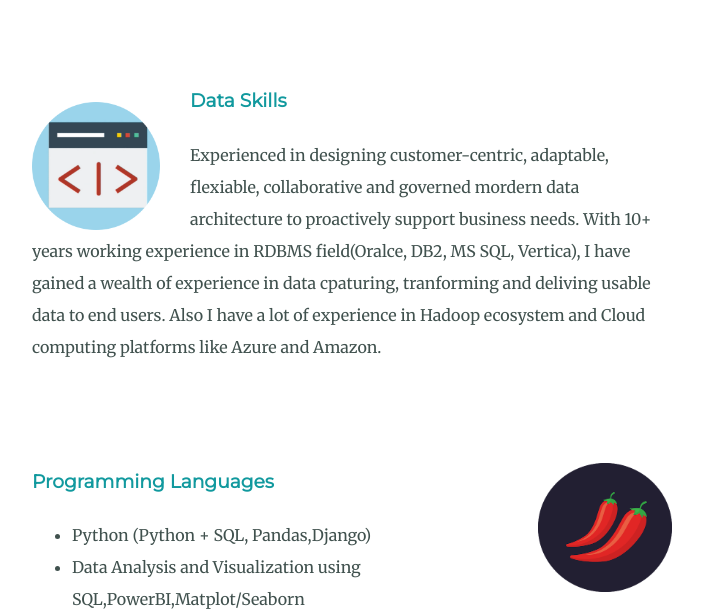
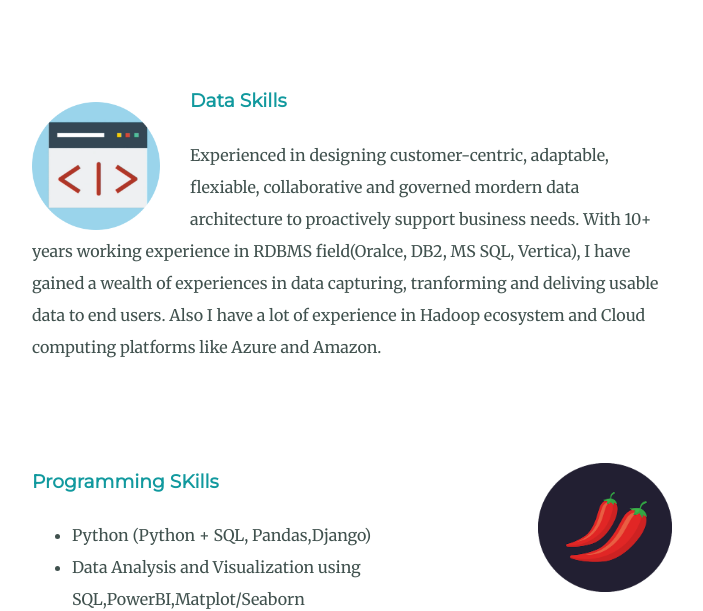
Before and after one commit to MikeLiDataEngineer/CV, a plain HTML site: page index.html in a window 1280 px wide. Shown: the part 1500-2111 px from the top of the page, without its empty margins (288-991 px from the left). Drawn offline with Linux system fonts and the light colour scheme.

Commit message:
Add files via upload
correct typo for word capturing

```diff
--- a/index.html
+++ b/index.html
@@ -34,13 +34,13 @@
       <div class="skill-row">
         <img class="code-img" src="./images/code-img.png" alt="code-img">
         <h3>Data Skills</h3>
-        <p>Experienced in designing customer-centric, adaptable, flexiable, collaborative and governed mordern data architecture to proactively support business needs. With 10+ years working experience in RDBMS field(Oralce, DB2, MS SQL, Vertica), I have gained a wealth of experience in data cpaturing, tranforming and deliving usable data to end users. Also I have a lot of experience in Hadoop ecosystem and Cloud computing platforms like Azure and Amazon.</p>
+        <p>Experienced in designing customer-centric, adaptable, flexiable, collaborative and governed mordern data architecture to proactively support business needs. With 10+ years working experience in RDBMS field(Oralce, DB2, MS SQL, Vertica), I have gained a wealth of experiences in data capturing, tranforming and deliving usable data to end users. Also I have a lot of experience in Hadoop ecosystem and Cloud computing platforms like Azure and Amazon.</p>
       </div>
 
       <div class="skill-row">
         <img class="chilli-img" src="images/chillies.png" alt="chillies-img">
 
-        <h3>Programming Languages</h3>
+        <h3>Programming SKills</h3>
         <p><ul><li>Python (Python + SQL, Pandas,Django)</li>
                <li>Data Analysis and Visualization using SQL,PowerBI,Matplot/Seaborn</li>
                <li>Linux bash scripting</li>
```
